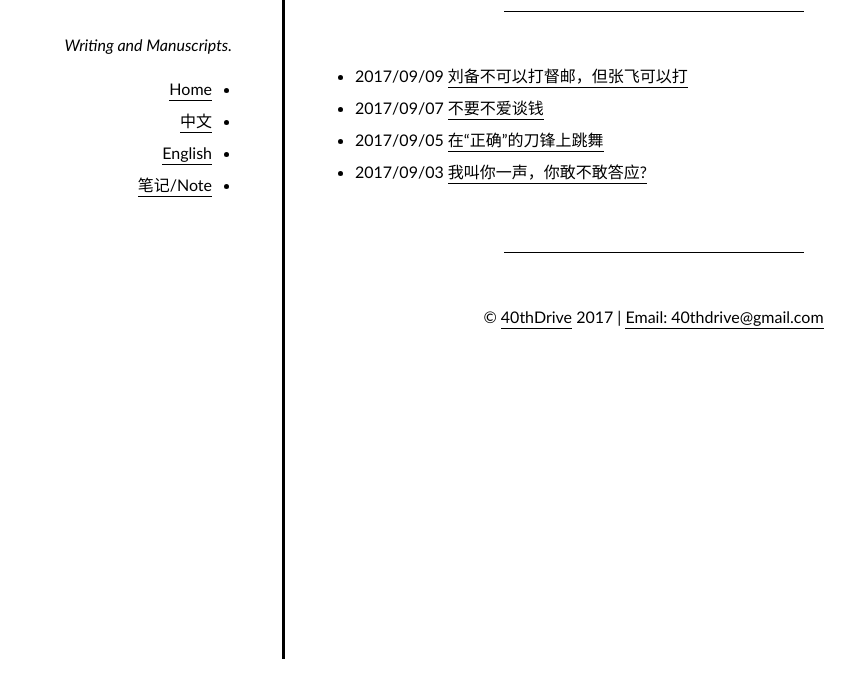
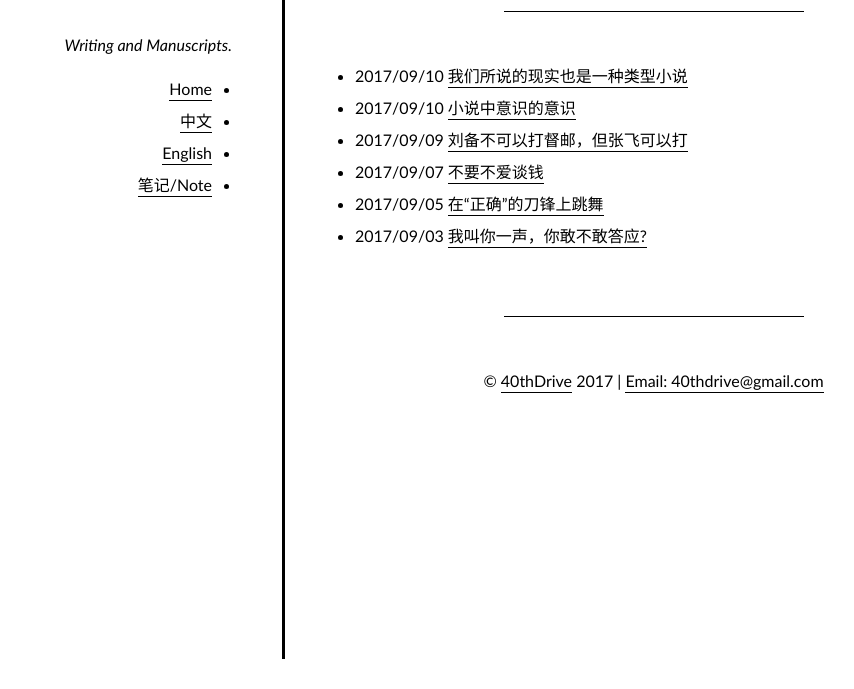
Before and after one commit to horsewithnoname-40th/web, a plain HTML site: page notebook/index.html in a window 1280 px wide. Shown: the part 111-800 px from the top of the page, without its empty margins (138-992 px from the left). Drawn offline with Linux system fonts and the light colour scheme.

Commit message:
Update index.html

```diff
--- a/notebook/index.html
+++ b/notebook/index.html
@@ -67,6 +67,16 @@
 <ul>
 
     <li>
+    <span class="date">2017/09/10</span>
+    <a href="/notebook/我们所说的现实也是一种类型小说.html/">我们所说的现实也是一种类型小说</a>
+  </li>
+
+    <li>
+    <span class="date">2017/09/10</span>
+    <a href="/notebook/小说中意识的意识.html/">小说中意识的意识</a>
+  </li>
+
+    <li>
     <span class="date">2017/09/09</span>
     <a href="/notebook/刘备不可以打督邮但张飞可以打.html/">刘备不可以打督邮，但张飞可以打</a>
   </li>
```
